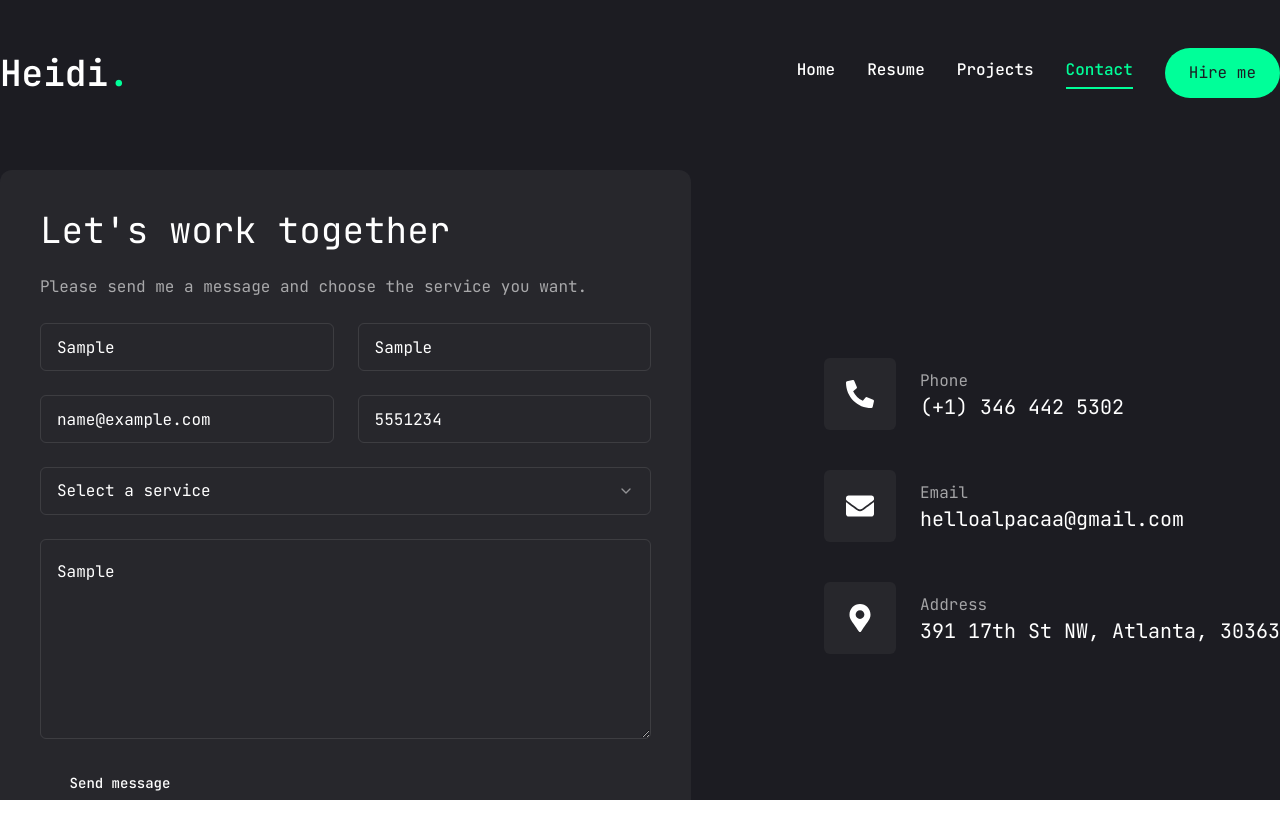
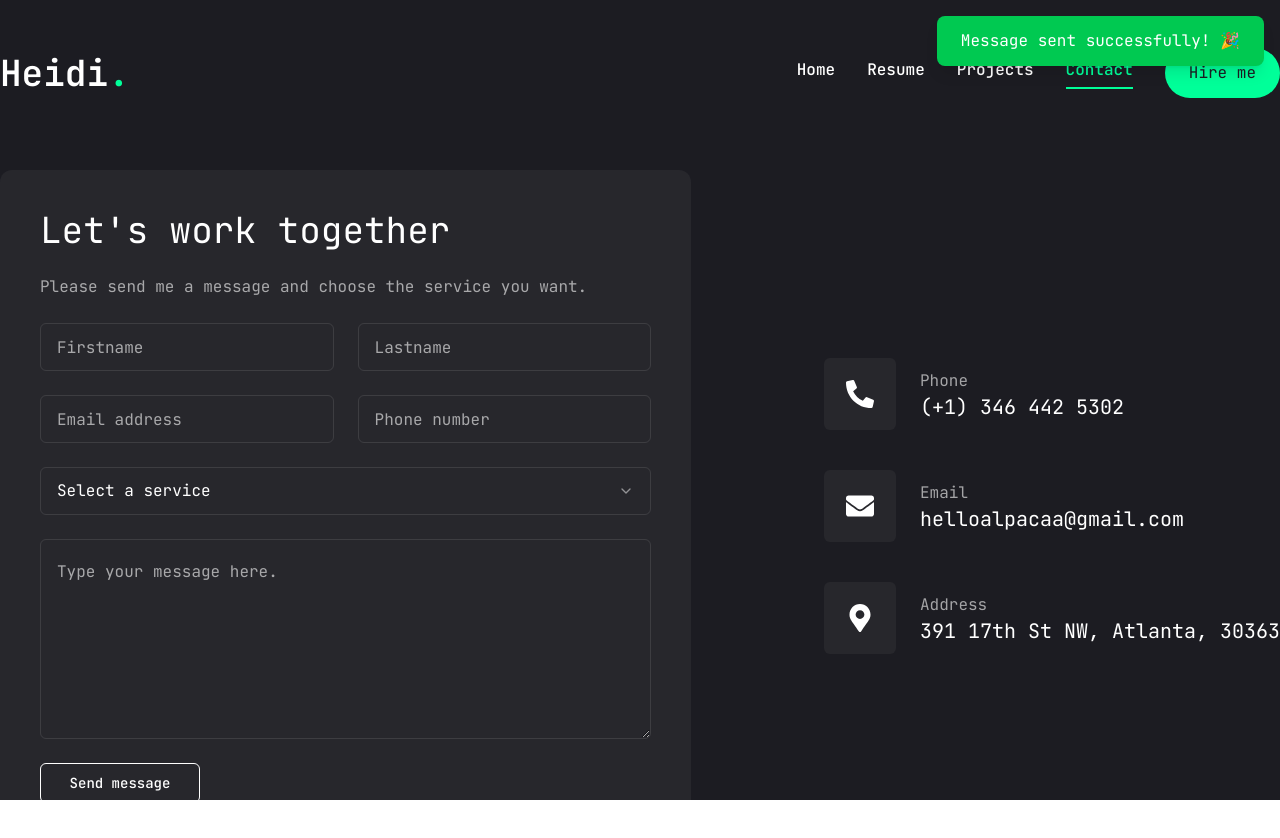
Before and after one commit to Helloalpacaa/portfolio, a Next.js app: page /contact in a window 1280 px wide. Both pictures are taken after typing "Sample", "Sample", "name@example.com", "5551234", "Sample" into the empty fields and a click on the button "Send message". Shown: the top 838 px of the page. Built offline with nearby package versions, Linux system fonts and the light colour scheme; no server answers.

Commit message:
add contact email

```diff
--- a/package.json
+++ b/package.json
@@ -9,6 +9,7 @@
     "lint": "next lint"
   },
   "dependencies": {
+    "@emailjs/browser": "^4.4.1",
     "@prisma/client": "^6.10.1",
     "@radix-ui/react-dialog": "^1.1.14",
     "@radix-ui/react-scroll-area": "^1.2.9",
--- a/src/app/contact/page.tsx
+++ b/src/app/contact/page.tsx
@@ -2,6 +2,7 @@
 
 import { useState } from "react";
 import type { JSX } from "react";
+import emailjs from "@emailjs/browser";
 import { Button } from "@/components/ui/button";
 import { Input } from "@/components/ui/input";
 import { Textarea } from "@/components/ui/textarea";
@@ -59,6 +60,8 @@ const Contact: React.FC = () => {
     service: "",
     message: "",
   });
+  const [isSubmitting, setIsSubmitting] = useState(false);
+  const [showSuccess, setShowSuccess] = useState(false);
 
   const handleInputChange = (
     e: React.ChangeEvent<HTMLInputElement | HTMLTextAreaElement>
@@ -77,10 +80,51 @@ const Contact: React.FC = () => {
     }));
   };
 
-  const handleSubmit = (e: React.FormEvent<HTMLFormElement>) => {
+  const handleSubmit = async (e: React.FormEvent<HTMLFormElement>) => {
     e.preventDefault();
-    console.log("Form submitted:", formData);
-    // Add your form submission logic here
+
+    // Validate required fields
+    if (!formData.firstname || !formData.lastname || !formData.email || !formData.message) {
+      alert('Please fill in all required fields');
+      return;
+    }
+
+    setIsSubmitting(true);
+
+    try {
+      const result = await emailjs.send(
+        process.env.NEXT_PUBLIC_EMAILJS_SERVICE_ID!,
+        process.env.NEXT_PUBLIC_EMAILJS_TEMPLATE_ID!,
+        {
+          from_name: `${formData.firstname} ${formData.lastname}`,
+          from_email: formData.email,
+          phone: formData.phone,
+          service: formData.service,
+          message: formData.message,
+        },
+        process.env.NEXT_PUBLIC_EMAILJS_PUBLIC_KEY!
+      );
+
+      console.log("Email sent successfully!", result.text);
+      setFormData({
+        firstname: "",
+        lastname: "",
+        email: "",
+        phone: "",
+        service: "",
+        message: "",
+      });
+      setShowSuccess(true);
+      setTimeout(() => setShowSuccess(false), 5000);
+    } catch (error) {
+      console.error("Email failed to send:", error);
+      console.error("Error details:", JSON.stringify(error, null, 2));
+      console.error("Service ID:", process.env.NEXT_PUBLIC_EMAILJS_SERVICE_ID);
+      console.error("Template ID:", process.env.NEXT_PUBLIC_EMAILJS_TEMPLATE_ID);
+      console.error("Public Key:", process.env.NEXT_PUBLIC_EMAILJS_PUBLIC_KEY);
+    } finally {
+      setIsSubmitting(false);
+    }
   };
 
   return (
@@ -92,6 +136,16 @@ const Contact: React.FC = () => {
       }}
       className="py-6"
     >
+      {showSuccess && (
+        <motion.div
+          initial={{ opacity: 0, y: -50 }}
+          animate={{ opacity: 1, y: 0 }}
+          exit={{ opacity: 0, y: -50 }}
+          className="fixed top-4 right-4 bg-green-500 text-white px-6 py-3 rounded-lg shadow-lg z-50"
+        >
+          Message sent successfully! 🎉
+        </motion.div>
+      )}
       <div className="container mx-auto">
         <div className="flex flex-col xl:flex-row gap-[30px]">
           {/* form */}
@@ -112,6 +166,7 @@ const Contact: React.FC = () => {
                   value={formData.firstname}
                   onChange={handleInputChange}
                   placeholder="Firstname"
+                  required
                 />
                 <Input
                   type="text"
@@ -119,6 +174,7 @@ const Contact: React.FC = () => {
                   value={formData.lastname}
                   onChange={handleInputChange}
                   placeholder="Lastname"
+                  required
                 />
                 <Input
                   type="email"
@@ -126,6 +182,7 @@ const Contact: React.FC = () => {
                   value={formData.email}
                   onChange={handleInputChange}
                   placeholder="Email address"
+                  required
                 />
                 <Input
                   type="tel"
@@ -165,10 +222,11 @@ const Contact: React.FC = () => {
                 onChange={handleInputChange}
                 className="h-[200px]"
                 placeholder="Type your message here."
+                required
               />
               {/* btn */}
-              <Button size="default" className="max-w-40">
-                Send message
+              <Button size="default" variant="outline" className="max-w-40" disabled={isSubmitting}>
+                {isSubmitting ? "Sending..." : "Send message"}
               </Button>
             </form>
           </div>
```
Also changed, not shown: 1 other file (tests, documents, lock files or other folders).
